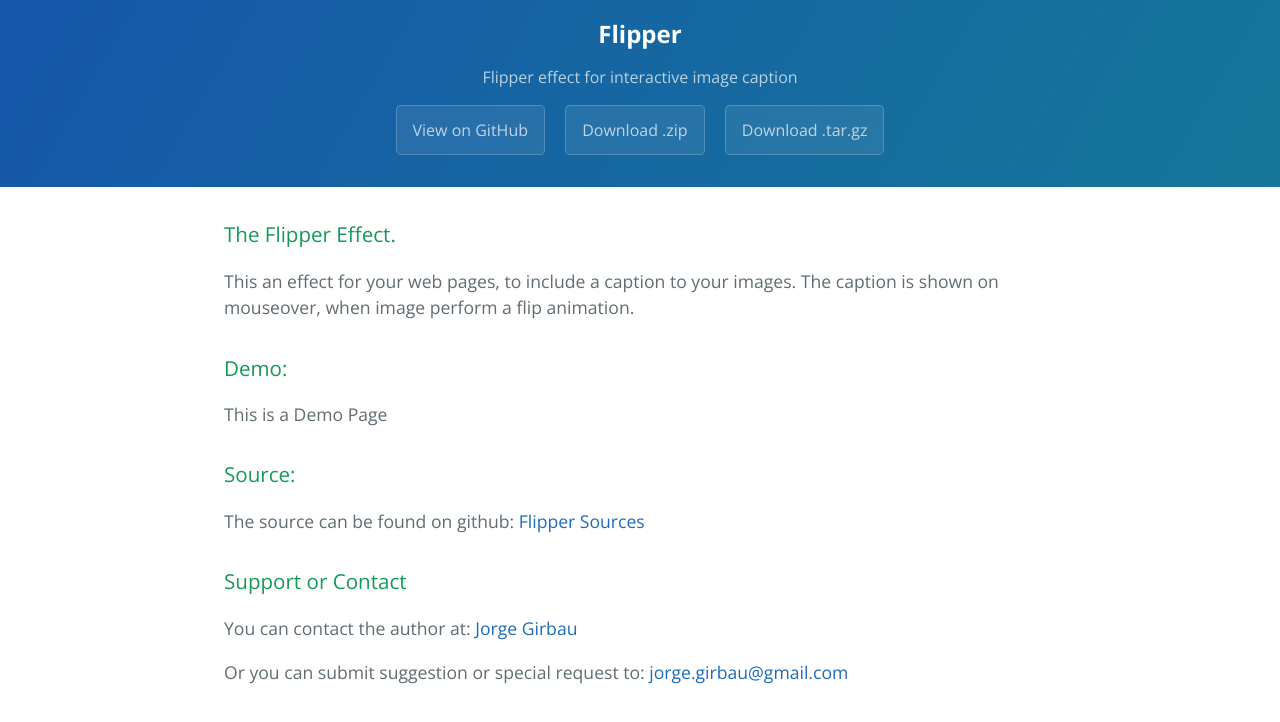
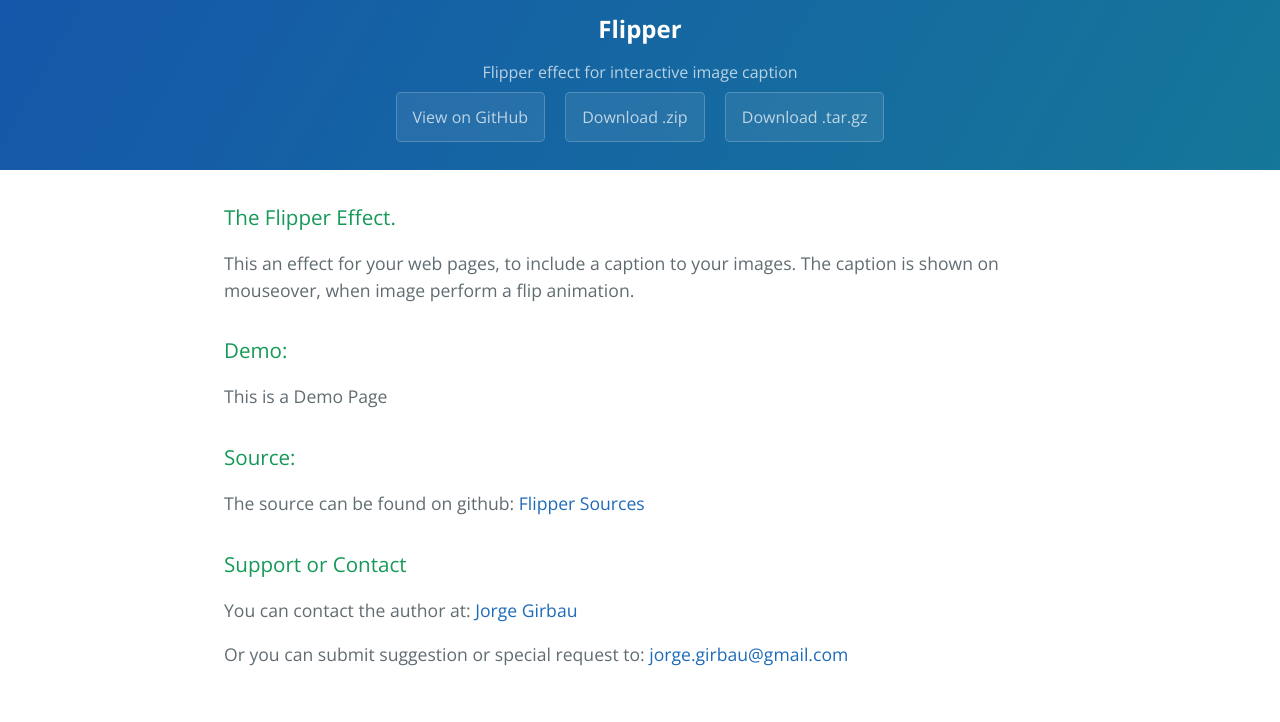
Before and after one commit to jgirbau/Flipper, a plain HTML site: page index.html in a window 1280 px wide. Drawn offline with nearby package versions, Linux system fonts and the light colour scheme.

Commit message:
Update stylesheet.css

```diff
--- a/stylesheets/stylesheet.css
+++ b/stylesheets/stylesheet.css
@@ -61,19 +61,19 @@
 
 @media screen and (min-width: 64em) {
   .page-header {
-    padding: 1rem 1rem; } }
+    padding: 0.7rem 0.7rem; } }
 
 @media screen and (min-width: 42em) and (max-width: 64em) {
   .page-header {
-    padding: 1rem 1rem; } }
+    padding: 0.7rem 0.7rem; } }
 
 @media screen and (max-width: 42em) {
   .page-header {
-    padding: 1rem 1rem; } }
+    padding: 0.7rem 0.7rem; } }
 
 .project-name {
   margin-top: 0;
-  margin-bottom: 0.1rem; }
+  margin-bottom: 0.05rem; }
 
 @media screen and (min-width: 64em) {
   .project-name {
@@ -88,7 +88,7 @@
     font-size: 1.5rem; } }
 
 .project-tagline {
-  margin-bottom: 1rem;
+  margin-bottom: 0.5rem;
   font-weight: normal;
   opacity: 0.7; }
 
```
